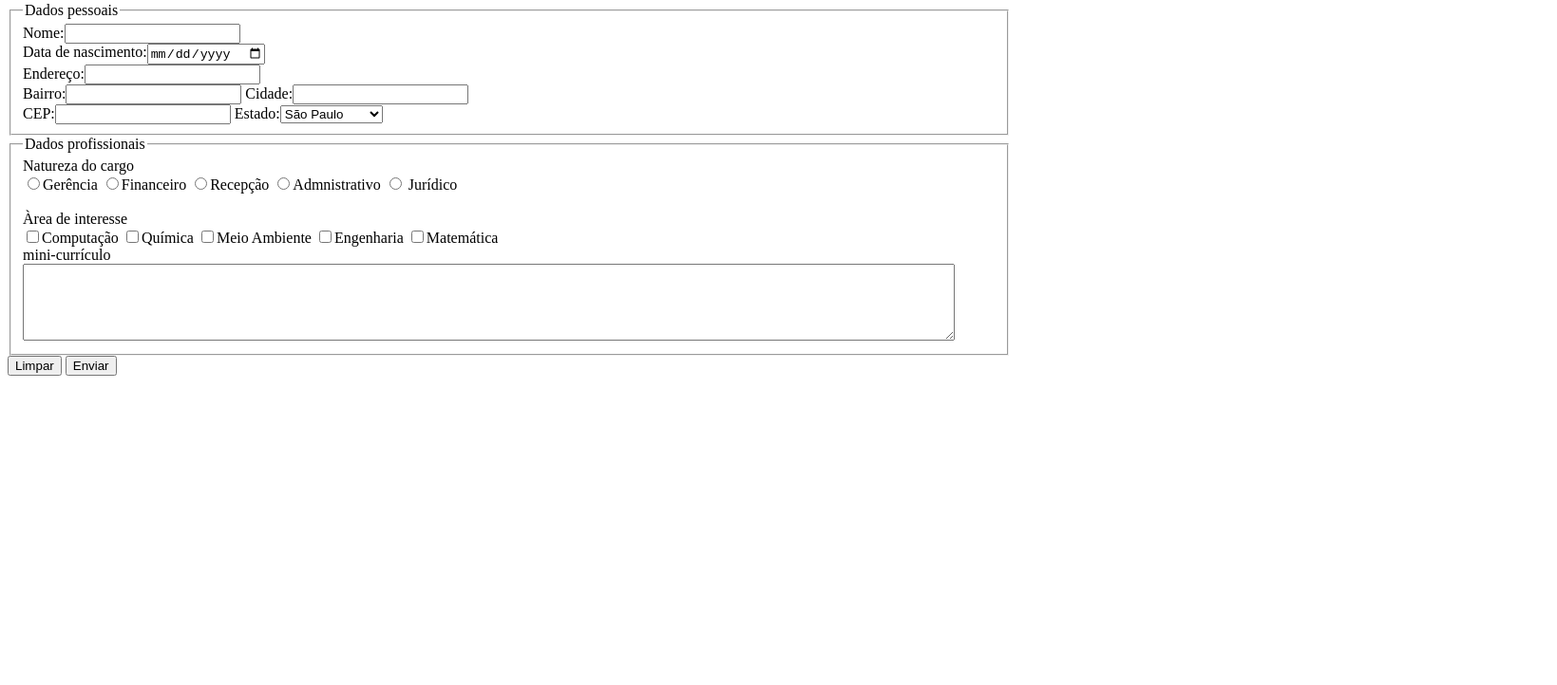
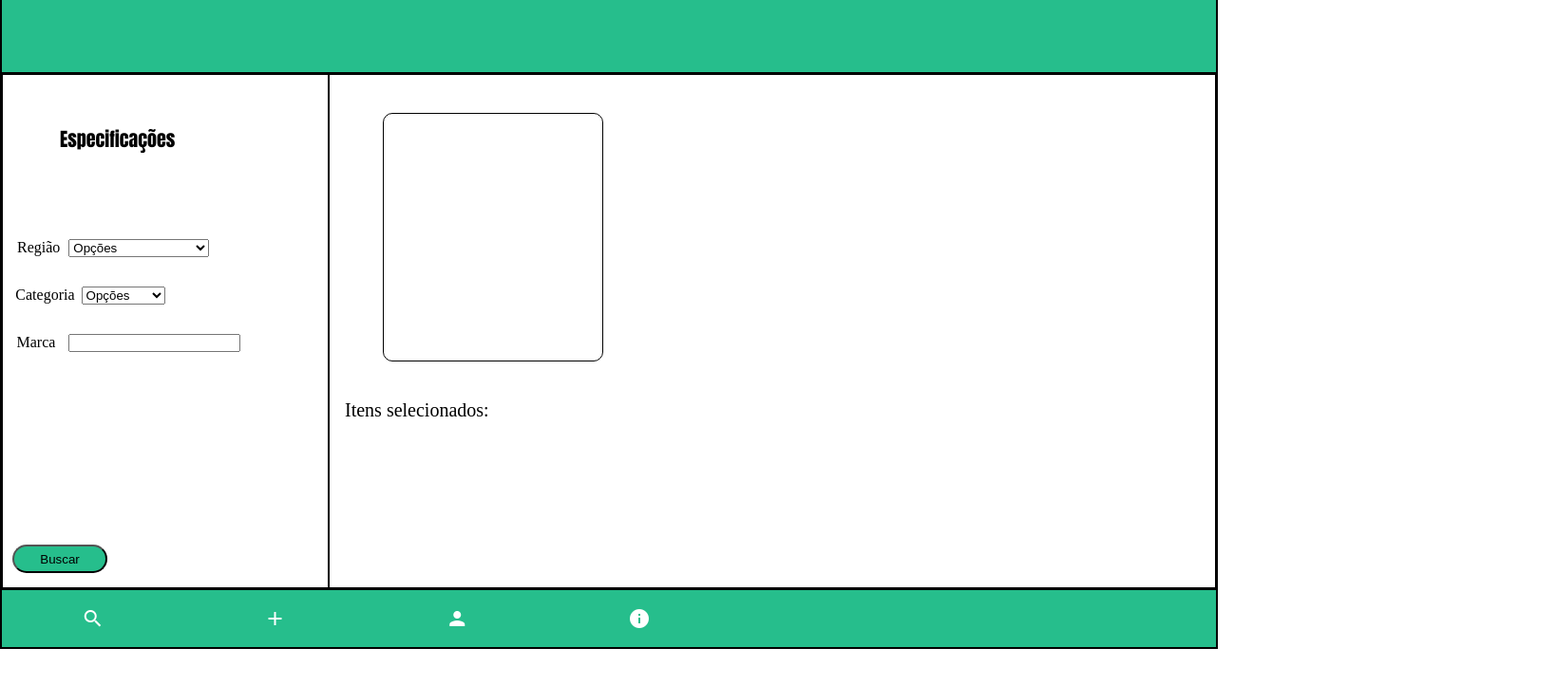
Before and after one commit to Bryan-899/repositorio, a website: page index.html in a window 1280 px wide. Shown: the part 78-800 px from the top of the page at 95% size, 1639 px wide, since content can reach past the window. Drawn offline with Linux system fonts and the light colour scheme.

Commit message:
Add files via upload

```diff
--- /dev/null
+++ b/CSS/style.css
@@ -0,0 +1,50 @@
+* {
+    padding:0px;
+    margin:0px;
+}
+body {
+    height:760px;
+}
+#container {
+    height:100%;
+    width:100%;
+    border:1px solid black;
+}
+header {
+    height:20%;
+    border:1px solid black;
+    background-color:rgb(38, 190, 140);
+}
+#col {
+    height:71%;
+    border:2px solid black;
+}
+footer {
+    height:8%;
+    border:1px solid black;
+    background-color:rgb(38, 190, 140);
+}
+input {
+    margin-top:30px;
+}
+ul {
+    display:flex;
+    height:100%;
+    list-style-type:none;
+}
+li {
+    display:flex;
+    justify-content:center;
+    align-items:center;
+    color:white;
+    height:100%;
+    width:15%;
+}
+li:hover {
+    color:rgb(38, 190, 140);
+    background-color:white;
+}
+#logo {
+    height:100px;
+    width:100px;
+}
--- /dev/null
+++ b/CSS/styleIndex.css
@@ -0,0 +1,138 @@
+ *{
+    padding: 0px;
+    margin: 0px;
+}
+body {
+    height:760px;
+}
+#container {
+    height:100%;
+    width:100%;
+    border:1px solid black;
+}
+header {
+    height:20%;
+    border:1px solid black;
+    background-color:rgb(38, 190, 140);
+}
+#buscar{
+    width: 300px;
+    height: 40px;
+    border-radius:50px;
+
+    position: relative;
+    left: 150px;
+}
+#no{
+    font-size: 20px;
+    font-family: Impact, Haettenschweiler, 'Arial Narrow Bold', sans-serif;
+    position: relative;
+    top: -210px;
+    left: 60px;
+}
+#cat{
+    position: relative;
+    top: -100px;
+    left: -188px;
+}
+#mr{
+    position: relative;
+    top: -50px;
+    left: -345px;
+}
+#marca{
+    position: relative;
+    top: -50px;
+    left: -335px;
+}
+#rga{
+    position: relative;
+    top: -150px;
+    left: 15px;
+}
+#gra{
+    position: relative;
+    top: -150px;
+    left: 20px;
+}
+#in{
+    position: relative;
+    top: -100px;
+    left: -185px;
+}
+#linha{
+    border: 1px solid black;
+    width: 0px;
+    height: 540px;
+
+    position: absolute;
+    left: 345px;
+}
+#int{
+    font-size: 20px;
+    position: relative;
+    left: 360px;
+}
+#col {
+    height:71%;
+    border:2px solid black;
+    display: flexbox;
+    flex-wrap: wrap; /* Permite quebrar a linha se não couber */
+    align-items: center; /* Alinha tudo verticalmente no meio */
+    gap: 10px; /* Cria um espaço entre os elementos */
+}
+footer {
+    height:8%;
+    border:1px solid black;
+    background-color:rgb(38, 190, 140);
+}
+input {
+    margin-top:30px;
+}
+ul {
+    display:flex;
+    height:100%;
+    list-style-type:none;
+}
+li {
+    display:flex;
+    justify-content:center;
+    align-items:center;
+    color:white;
+    height:100%;
+    width:15%;
+}
+li:hover {
+    color:rgb(38, 190, 140);
+    background-color:white;
+}
+#logo {
+    height:100px;
+    width:100px;
+}
+#box1{
+    border: 1px solid black;
+    border-radius: 10px;
+    width: 230px;
+    height: 260px;
+
+    position: relative;
+    top: 40px;
+    left: 400px;
+}
+#btn{
+    background-color:rgb(38, 190, 140);
+    border-radius: 100px;
+    width: 100px;
+    height: 30px;
+    cursor: pointer;
+
+    position: relative;
+    top: 130px;
+    left: 10px;
+
+}
+#btn:hover{
+    background-color: gray;
+    box-shadow: 0px 0px 10px black;
+}
--- a/index.html
+++ b/index.html
@@ -3,51 +3,65 @@
 <head>
     <meta charset="UTF-8">
     <meta name="viewport" content="width=device-width, initial-scale=1.0">
-    <title>Formulário</title>
+    <title>Document</title>
+    <link rel="stylesheet" href="CSS/styleIndex.css">
+    <link rel="stylesheet" href="https://fonts.googleapis.com/icon?family=Material+Icons">
 </head>
 <body>
-    <form>
-        <h1>Formulário</h1>
+    <div id="container">
 
-        <fieldset style="width:1024px">
-            <legend>Dados pessoais</legend>
+        <header>
+            <input type="text" id="buscar" placeholder="Buscar">
+        </header>
+        <div id="col">
 
-            <label for="iptNome">Nome:</label><input type="text" id="iptNome"><br>
-            <label for="iptDN">Data de nascimento:</label><input type="date" id="iptData"><br>
-            <label for="iptEnd">Endereço:</label><input type="text" id="iptEND"><br>
-            <label for="iptBairro">Bairro:</label><input type="text" id="iptBairro">
-            <label for="iptCidade">Cidade:</label><input type="text" id="iptCidade"><br>
-            <label for="iptCEP">CEP:</label><input type="number" id="iptCEP">
-            <label for="iptEstado">Estado:</label><select id="iptEstado">
-                <option value="SP">São Paulo</option>
-                <option value="CE">Ceará</option>
-                <option value="RJ">Rio de Janeiro</option>
-                <option value="MG">Minas Gerais</option>
-                </select>
-            </fieldset>
 
-            <fieldset style="width:1024px">
-                <legend>Dados profissionais</legend>
 
-                <span>Natureza do cargo</span><br>
-                <input type="radio" id="iptG" name="NdC" value="0"><label for="iptG">Gerência</label>
-                <input type="radio" id="iptF" name="NdC" value="0"><label for="iptF">Financeiro</label>
-                <input type="radio" id="iptR" name="NdC" value="0"><label for="iptR">Recepção</label>
-                <input type="radio" id="iptA" name="NdC" value="0"><label for="iptA">Admnistrativo</label>
-                <input type="radio" id="iptJ" name="NdC" value="0"> <label for="iptJ">Jurídico</label><br><br>
+            <p id="linha"></p>
 
-                <span>Àrea de interesse</span><br>
-                <input type="checkbox" nome="Cmp" value="0"><label for="Cmp">Computação</label>
-                <input type="checkbox" nome="Qui" value="0"><label for="Qui">Química</label>
-                <input type="checkbox" nome="MA" value="0"><label for="MA">Meio Ambiente</label>
-                <input type="checkbox" nome="Eng" value="0"><label for="Eng">Engenharia</label>
-                <input type="checkbox" nome="Mat" value="0"><label for="Mat">Matemática</label><br>
+                <div id="box1"></div>
 
-                <span>mini-currículo</span><br>
-                <textarea name="MC" id="iptMC" cols="120" rows="5"></textarea>
-            </fieldset>
-    <input type="reset" value="Limpar">
-    <input type="button" value="Enviar">
-    </form>
+
+            <p id="no">Especificações</p>
+
+            <span id="rga">Região</span> <select id="gra">
+    <option value="" disabled selected hidden>Opções</option>
+    <option value="Bloco 1">Bloco 1</option>
+    <option value="Bloco 2">Bloco 2</option>
+    <option value="Bloco 3">Bloco 3</option>
+    <option value="RA">RA</option>
+    <option value="Refeitorio acadêmico">Refeitorio acadêmico</option>
+    <option value="Quadra">Quadra</option>
+    </select>
+
+    <span id="cat">Categoria</span> <select id="in">
+        <option value="" disabled selected hidden>Opções</option>
+        <option value="Roupa">Roupa</option>
+        <option value="Garrafa">Garrafa</option>
+        <option value="Acessorios">Acessorios</option>
+        <option value="Eletronicos">Eletronicos</option>
+        <option value="Cartões">Cartões</option>
+        <option value="Livros">Livros</option>
+        <option value="Chave">Chave</option>
+    </select>
+
+    <span id="mr">Marca</span>
+    <input id="marca" type="text">
+
+    <p id="int" >Itens selecionados: <span id="rsto"></span></p>
+    <button onclick="click()" id="btn">Buscar</button>
+
+        </div>
+        <footer>
+            <ul>
+                <li><i class="material-icons">search</i></li>
+                <li><i class="material-icons">add</i></li>
+                <li><i class="material-icons">person</i></li>
+                <li><i class="material-icons">info</i></li>
+            </ul>
+        </footer>
+    </div>
+
+    <script src="js/script.js" ></script>
 </body>
 </html>
```
Also changed, not shown: adicionarItem.htm (added, +88 -0 lines), db.js (added, +11 -0 lines), index.js (added, +10 -0 lines), indexBanco.js (added, +12 -0 lines), liste.html (added, +44 -0 lines), package.json (added, +19 -0 lines), perfil.html (added, +45 -0 lines), server.js (added, +67 -0 lines), solicitarItem.html (added, +45 -0 lines), 2 other files.
